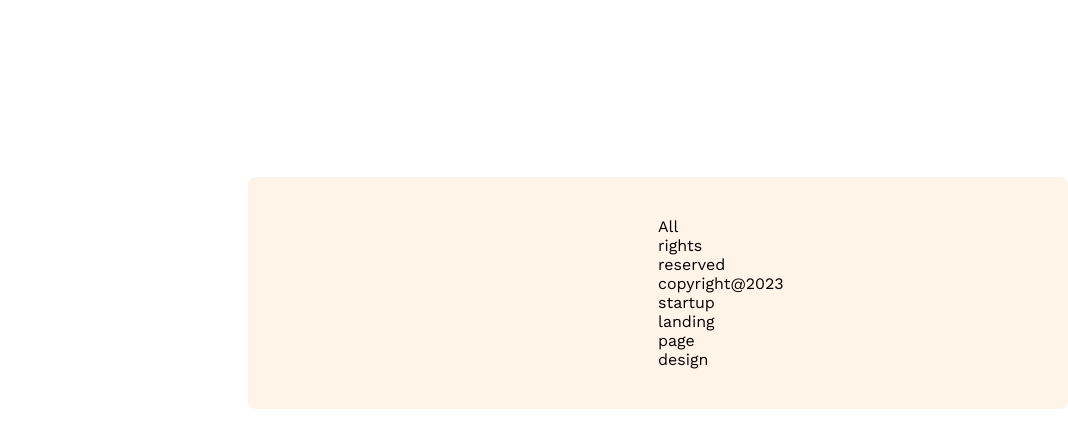
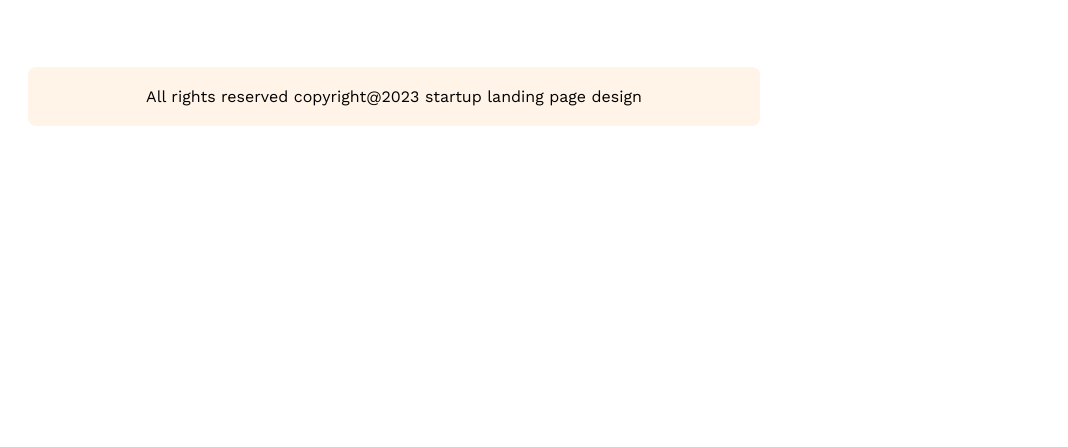
Before and after one commit to MiM1303/g3-architects-website, a plain HTML site: page index.html in a window 768 px wide. Shown: the part 5898-6345 px from the top of the page, 1068 px wide, since content can reach past the window. After the commit the page ends 6074 px from the top, so only its background shows below. Drawn offline with nearby package versions, Linux system fonts and the light colour scheme.

Commit message:
corrected responsive code in footer section for medium device

```diff
--- a/styles/architect.css
+++ b/styles/architect.css
@@ -358,4 +358,15 @@ footer{
         width: 130px;
 
     }
+
+    .sponsors-image-container img{
+        margin-bottom: 20px;
+    }
+
+    footer{
+        padding: 20px;
+        margin: 0px;
+        margin-bottom: 50px;
+        margin-left: 20px;
+    }
 }
```
